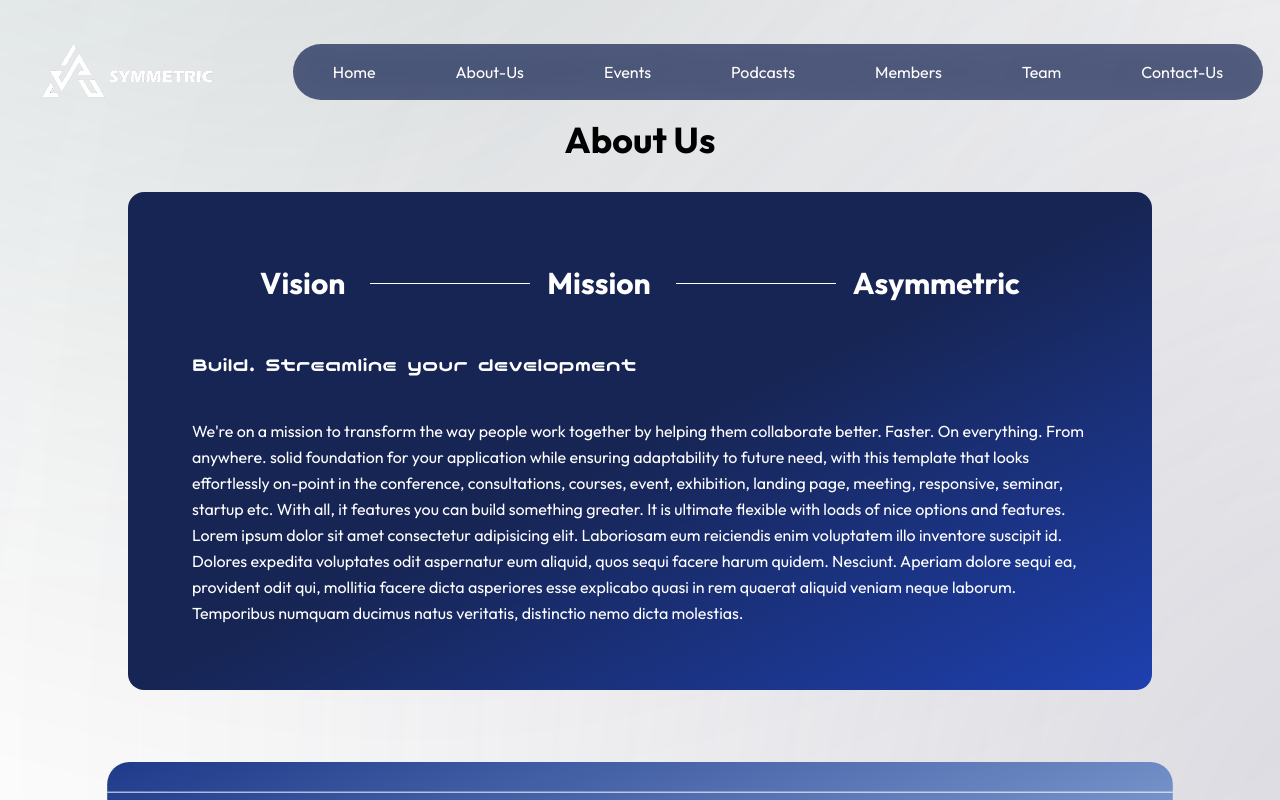
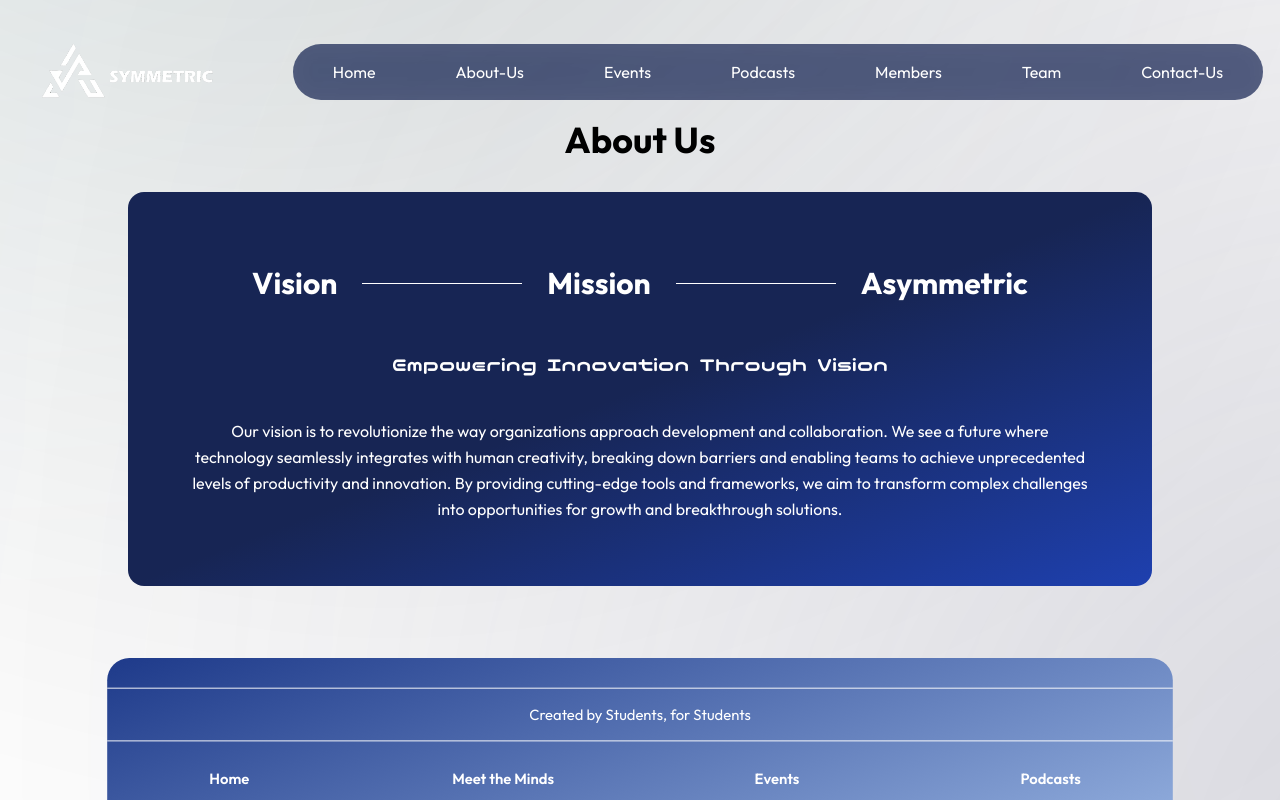
Before and after one commit to Club-Asymmetric/Asymmetric-Website-frontend, a Next.js app: page /about-us in a window 1280 px wide. Shown: the top 800 px of the page. Built offline with nearby package versions, Linux system fonts and the light colour scheme; a web font is replaced by a local one.

Commit message:
[Add] Framer-Motion in the AboutUs Page

```diff
--- a/package.json
+++ b/package.json
@@ -9,6 +9,7 @@
     "lint": "next lint"
   },
   "dependencies": {
+    "framer-motion": "^11.11.17",
     "next": "^15.0.3",
     "react": "^19.0.0-rc-66855b96-20241106",
     "react-dom": "^19.0.0-rc-66855b96-20241106",
--- a/src/app/about-us/page.tsx
+++ b/src/app/about-us/page.tsx
@@ -1,41 +1,83 @@
 'use client';
 
+import React, { useState } from 'react';
+import { motion, AnimatePresence } from 'framer-motion';
 import ColorText from "@/components/ColorText";
 import TypingHeader from "@/components/TypingHeader";
 
-const heading=[
+const contentData = {
+  Vision: {
+    subtitle: "Empowering Innovation Through Vision",
+    content: "Our vision is to revolutionize the way organizations approach development and collaboration. We see a future where technology seamlessly integrates with human creativity, breaking down barriers and enabling teams to achieve unprecedented levels of productivity and innovation. By providing cutting-edge tools and frameworks, we aim to transform complex challenges into opportunities for growth and breakthrough solutions."
+  },
+  Mission: {
+    subtitle: "Driving Collaborative Excellence",
+    content: "Our mission is to equip teams with powerful, intuitive tools that streamline development processes and enhance collaborative potential. We are committed to creating flexible, adaptable solutions that empower developers, designers, and innovators to work more efficiently, communicate more effectively, and bring their most ambitious ideas to life. Through our template and support, we enable organizations to build robust, scalable applications that stand out in today's competitive landscape."
+  },
+  Asymmetric: {
+    subtitle: "Redefining Technological Boundaries",
+    content: "The asymmetric approach represents our unique methodology of tackling complex problems from multiple angles. We believe in breaking traditional development paradigms by offering solutions that are not just functional, but transformative. Our asymmetric strategy involves creating flexible, modular systems that can adapt to diverse challenges, ensuring that your technological infrastructure remains agile, resilient, and always ahead of the curve."
+  }
+};
+
+export default function AboutUs() {
+  const [activeSection, setActiveSection] = useState<keyof typeof contentData>('Vision');
+
+  const heading: { text: keyof typeof contentData; showLine?: boolean }[] = [
     { text: "Vision", showLine: true },
     { text: "Mission", showLine: true },
     { text: "Asymmetric" }
-]
+  ];
 
-export default function AboutUs() {
+  const handleSectionChange = (section: keyof typeof contentData) => {
+    setActiveSection(section);
+  };
+
+  const currentContent = contentData[activeSection];
+
   return (
-    <div className="">
+    <div>
       <div className="font-bold text-4xl flex justify-center mb-8 hover:animate-pulse hover:scale-x-125 cursor-pointer transition-all duration-300">
         <h1>About Us</h1>
       </div>
       <section className="h-fit w-fit mx-auto bg-gradient-to-br from-blue-950 via-blue-950 to-blue-800 text-white p-16 rounded-2xl flex items-center">
         <div className="max-w-6xl mx-auto">
           <div className="space-y-10">
-          {/* Title */}
-          <TypingHeader items={heading} delay={500} duration={300}/>
+            {/* Clickable Typing Header */}
+            <div className="flex space-x-4 justify-center">
+              {heading.map((item) => (
+                <div
+                  key={item.text}
+                  onClick={() => handleSectionChange(item.text)}
+                >
+                  <TypingHeader
+                    items={[{ text: item.text, showLine: item.showLine }]}
+                    delay={500}
+                    duration={300}
+                  />
+                </div>
+              ))}
+            </div>
 
             {/* Subtitle */}
-          <div className="text-xl transition-all duration-200 font-nicoMoji">
-            <ColorText text="Build. Streamline your development" interval={100}/>
-          </div>
-          {/* Try to add Some Animation using Framer Motion */}
-          {/* Main Content */}
-          <div className="max-w-4xl text-white leading-relaxed">
-            We're on a mission to transform the way people work together by helping them collaborate better.
-            Faster. On everything. From anywhere. solid foundation for your application while ensuring adaptability
-            to future need, with this template that looks effortlessly on-point in the conference, consultations,
-            courses, event, exhibition, landing page, meeting, responsive, seminar, startup etc. With all, it features
-            you can build something greater. It is ultimate flexible with loads of nice options and features.
-            Lorem ipsum dolor sit amet consectetur adipisicing elit. Laboriosam eum reiciendis enim voluptatem illo inventore suscipit id. Dolores expedita voluptates odit aspernatur eum aliquid, quos sequi facere harum quidem. Nesciunt.
-            Aperiam dolore sequi ea, provident odit qui, mollitia facere dicta asperiores esse explicabo quasi in rem quaerat aliquid veniam neque laborum. Temporibus numquam ducimus natus veritatis, distinctio nemo dicta molestias.
-          </div>
+            <motion.div
+            className="text-xl transition-all duration-200 font-nicoMoji text-center">
+              <ColorText text={currentContent.subtitle} interval={100}/>
+            </motion.div>
+
+            {/* Animated Main Content */}
+            <AnimatePresence mode="wait">
+              <motion.div
+                key={activeSection}
+                initial={{ opacity: 0, y: 20 }}
+                animate={{ opacity: 1, y: 0 }}
+                exit={{ opacity: 0, y: -20 }}
+                transition={{ duration: 0.3 }}
+                className="max-w-4xl text-white leading-relaxed text-center"
+              >
+                {currentContent.content}
+              </motion.div>
+            </AnimatePresence>
           </div>
         </div>
       </section>
```
Also changed, not shown: 1 other file (tests, documents, lock files or other folders). Lines whose indentation alone changed are shown as unchanged.
